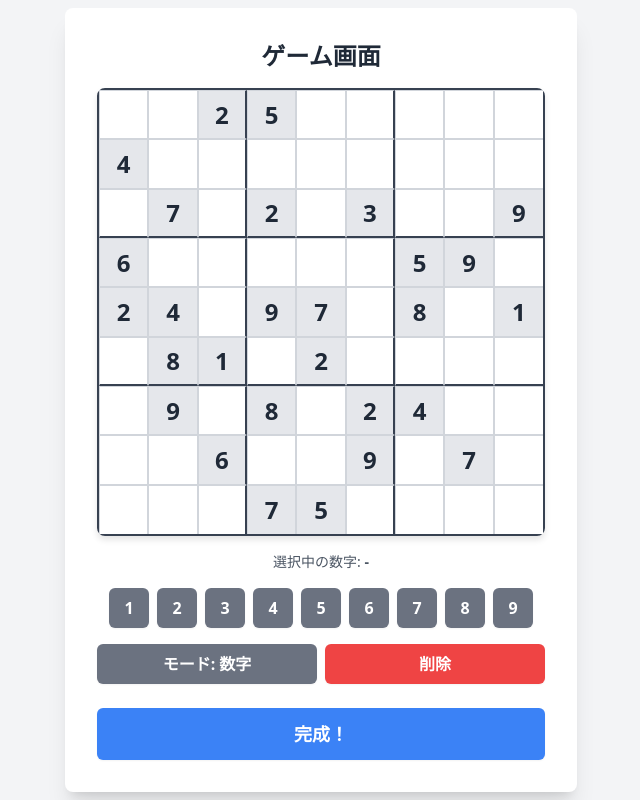
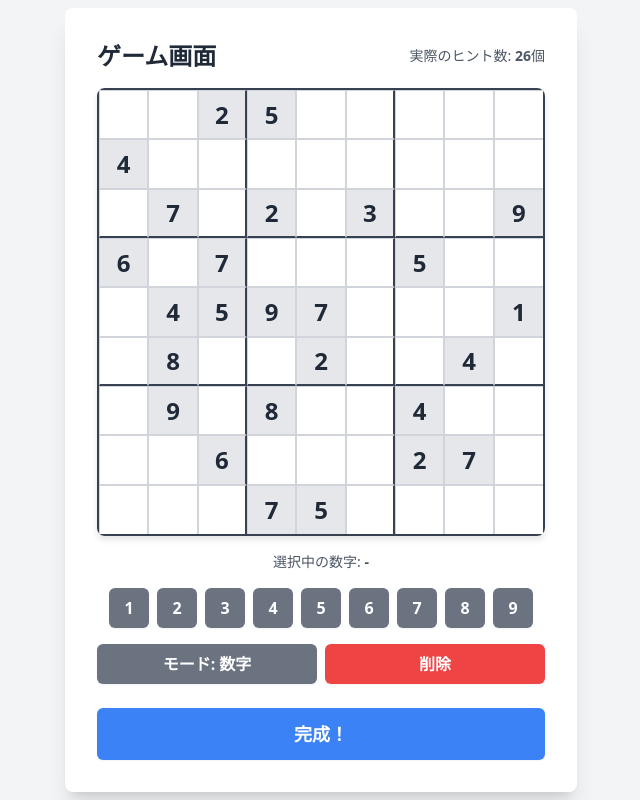
Before and after one commit to Eztas/GeminiSuDoku, a plain HTML site: page index.html in a window 1280 px wide. Both pictures are taken after a click on the button "ゲーム開始". Shown: the whole page, without its empty margins (319-959 px from the left). Drawn offline with nearby package versions, Linux system fonts and the light colour scheme.

Commit message:
wip: 17個設定で26個になってるのに、何なら解けないようになっている気がする

```diff
--- a/index.html
+++ b/index.html
@@ -169,7 +169,10 @@
         </div>
 
         <div id="gameScreen" class="hidden">
-            <h2 class="text-2xl font-bold text-gray-800 mb-4 text-center">ゲーム画面</h2>
+            <div class="flex justify-between items-center mb-4">
+                <h2 class="text-2xl font-bold text-gray-800">ゲーム画面</h2>
+                <p class="text-sm text-gray-600">実際のヒント数: <span id="actualDifficulty" class="font-bold">--</span>個</p>
+            </div>
             <div id="sudokuGrid" class="sudoku-grid mb-4">
                 </div>
 
@@ -373,66 +376,7 @@
             return counter;
         }
 
-        function getCandidates(board, r, c) {
-            if (board[r][c] !== 0) return [];
 
-            let candidates = new Set([1, 2, 3, 4, 5, 6, 7, 8, 9]);
-
-            // Check row
-            for (let i = 0; i < 9; i++) {
-                if (candidates.has(board[r][i])) {
-                    candidates.delete(board[r][i]);
-                }
-            }
-
-            // Check column
-            for (let i = 0; i < 9; i++) {
-                if (candidates.has(board[i][c])) {
-                    candidates.delete(board[i][c]);
-                }
-            }
-
-            // Check 3x3 box
-            const boxStartRow = r - r % 3;
-            const boxStartCol = c - c % 3;
-            for (let i = 0; i < 3; i++) {
-                for (let j = 0; j < 3; j++) {
-                    const val = board[boxStartRow + i][boxStartCol + j];
-                    if (candidates.has(val)) {
-                        candidates.delete(val);
-                    }
-                }
-            }
-            return Array.from(candidates);
-        }
-
-        function isLogicallySolvable(board) {
-            const tempBoard = JSON.parse(JSON.stringify(board));
-            let emptyCells = 81;
-            for(let r=0; r<9; r++) for(let c=0; c<9; c++) if(tempBoard[r][c]!==0) emptyCells--;
-
-            let progress = true;
-            while (emptyCells > 0 && progress) {
-                progress = false;
-                // Naked Singles: Find a cell with only one candidate
-                for (let r = 0; r < 9; r++) {
-                    for (let c = 0; c < 9; c++) {
-                        if (tempBoard[r][c] === 0) {
-                            const candidates = getCandidates(tempBoard, r, c);
-                            if (candidates.length === 1) {
-                                tempBoard[r][c] = candidates[0];
-                                emptyCells--;
-                                progress = true;
-                            }
-                        }
-                    }
-                }
-                // Note: A full implementation would also check for Hidden Singles here
-                // for better difficulty grading, but this is sufficient for a basic
-                // "solvable without guessing" check.
-            }
-            return emptyCells === 0;
-        }
 
         function createPuzzle(solvedBoard, numToKeep) {
             let puzzle = JSON.parse(JSON.stringify(solvedBoard));
@@ -450,13 +394,18 @@
                 if (originalValue === 0) continue;
 
                 puzzle[cell.r][cell.c] = 0;
+                // Check if the puzzle still has exactly one solution.
+                // This is the only check we perform, per the user's request to prioritize
+                // the number of hints, allowing for puzzles that require advanced techniques.
                 const puzzleCopy = JSON.parse(JSON.stringify(puzzle));
-
                 const solutionCount = countSolutions(puzzleCopy);
 
-                if (solutionCount !== 1 || !isLogicallySolvable(puzzleCopy)) {
+
+                if (solutionCount !== 1) {
+                    // If removing the number leads to multiple or no solutions, put it back.
                     puzzle[cell.r][cell.c] = originalValue;
                 } else {
+                    // The removal is valid, so we keep it and count it.
                     removedCount++;
                 }
             }
@@ -472,6 +421,10 @@
             solveSudoku(solutionBoard);
 
             puzzleBoard = createPuzzle(solutionBoard, initialDigitsCount);
+
+            // Count the actual number of hints in the generated puzzle
+            const actualHintCount = puzzleBoard.flat().filter(cell => cell !== 0).length;
+            document.getElementById('actualDifficulty').textContent = actualHintCount;
 
             userEditsBoard = createEmptyBoard();
             memoBoard = Array(9).fill(null).map(() => Array(9).fill(null).map(() => []));
```
